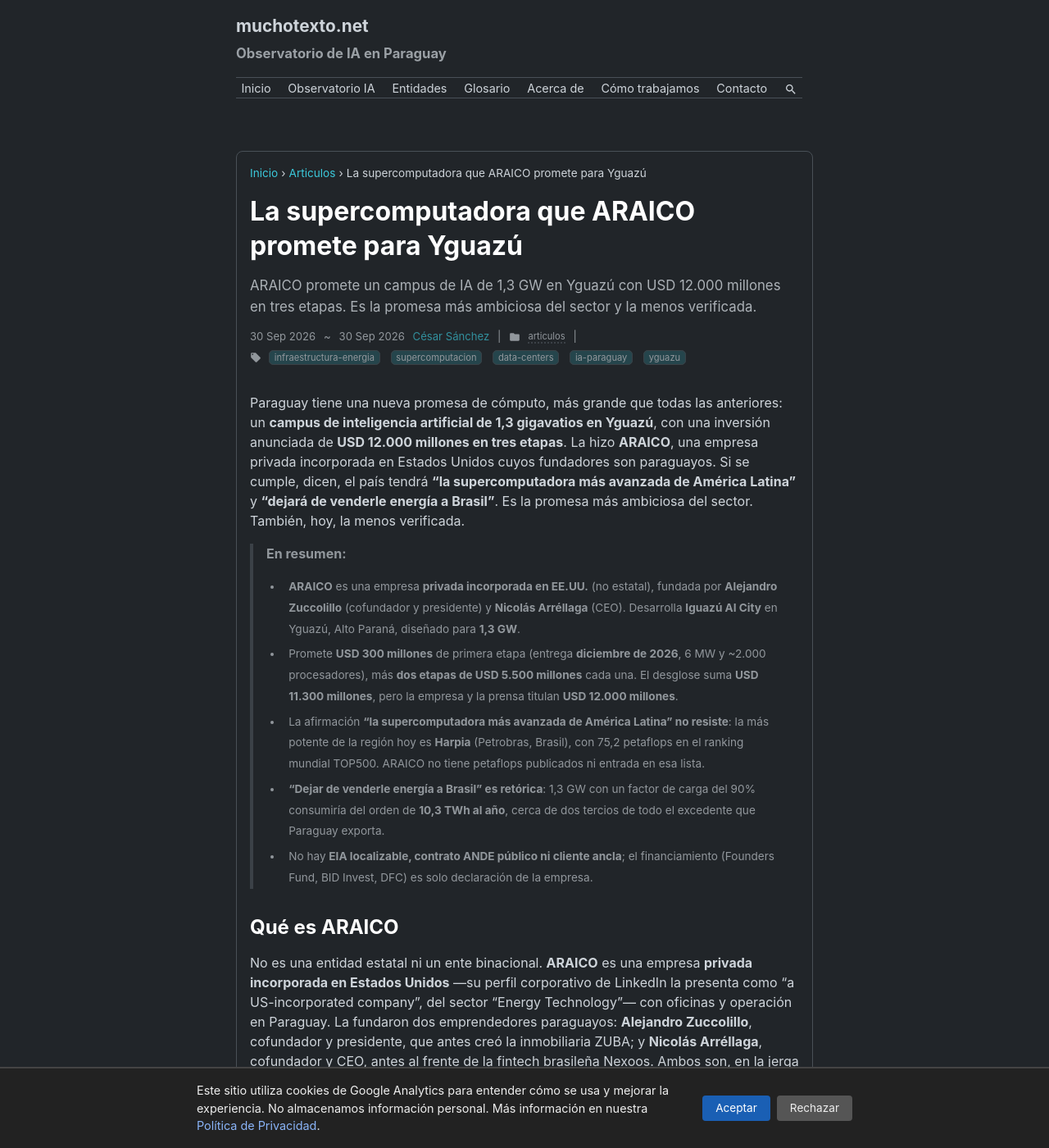
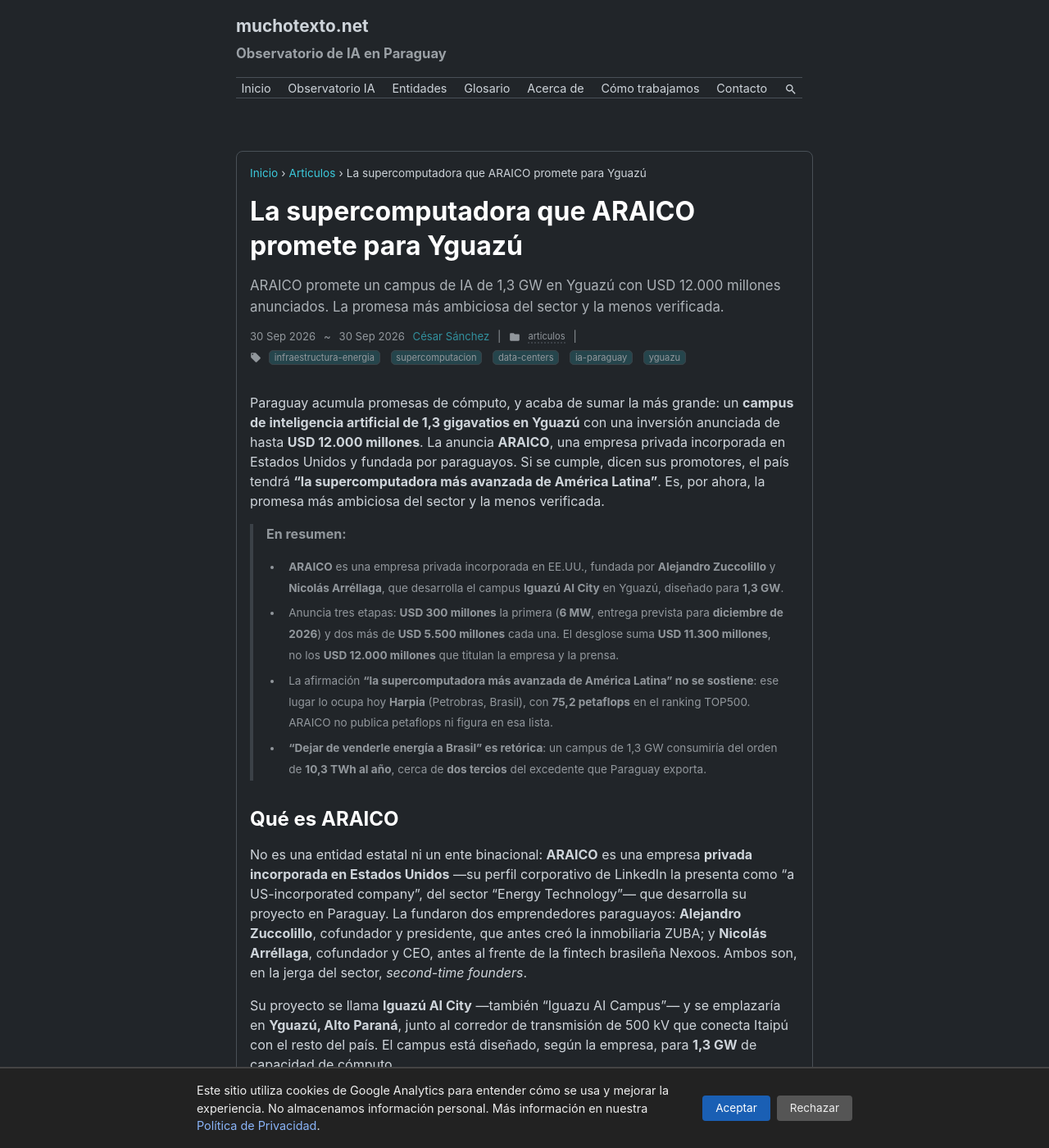
Before and after one commit to miravosqueinteresante/muchotexto.net, a Jekyll site: the page built from _posts/2026-09-30-araico-supercomputadora-yguazu-paraguay.md, in a window 1280 px wide and 1400 px high. Shown: the whole window at 82% size. Built offline with Jekyll 4.4.1, drawn with Linux system fonts in a browser that asks for light colours; some of the changed text lies outside the part shown.

Commit message:
#55: reescritura completa con coherencia interna
La description y la conclusión repetían 'USD 12.000 millones' como dato,
contradiciendo la crítica central del artículo (el desglose suma 11.300).
Además había inconsistencias: el TL;DR decía 'cerca de dos tercios' del
excedente mientras el cuerpo y el FAQ decían 'entre dos tercios y tres
cuartos', y la comparación de costo aludía a Harpia sin cifra citada.

Reescritura de principio a fin: la cifra de 12.000 va siempre calificada
('anunciados', 'que titulan', 'que anuncia'), el excedente quedó unificado en
'cerca de dos tercios', y la comparación de costo se limitó a Coatlicue (el
único con cifra). Datos verificados intactos.

```diff
--- a/_posts/2026-09-30-araico-supercomputadora-yguazu-paraguay.md
+++ b/_posts/2026-09-30-araico-supercomputadora-yguazu-paraguay.md
@@ -5,11 +5,11 @@
 last_modified_at: 2026-09-30
 categories: [articulos]
 tags: [infraestructura-energia, supercomputacion, data-centers, ia-paraguay, yguazu]
-description: "ARAICO promete un campus de IA de 1,3 GW en Yguazú con USD 12.000 millones en tres etapas. Es la promesa más ambiciosa del sector y la menos verificada."
+description: "ARAICO promete un campus de IA de 1,3 GW en Yguazú con USD 12.000 millones anunciados. La promesa más ambiciosa del sector y la menos verificada."
 schema_type: TechArticle
 hitos:
   - fecha: "2026-09-29"
-    texto: "Alejandro Zuccolillo, cofundador y presidente de ARAICO, detalla en entrevistas con ABC Color y Diario HOY las tres etapas del campus de IA en Yguazú: USD 300 millones de entrega para fin de año, y dos etapas de USD 5.500 millones cada una."
+    texto: "Alejandro Zuccolillo, cofundador y presidente de ARAICO, detalla en entrevistas con ABC Color y Diario HOY las tres etapas del campus de IA en Yguazú: USD 300 millones de primera etapa para fin de año, y dos etapas de USD 5.500 millones cada una."
 glosario:
   - tema: "Tecnología IA"
     termino: "Supercomputadora de IA"
@@ -17,72 +17,71 @@
 casos:
   - tema: "Infraestructura"
     titulo: "Las promesas de cómputo en Paraguay"
-    texto: "ARAICO proyecta un campus de 1,3 GW en Yguazú con USD 12.000 millones en tres etapas; su primera fase sería de 6 MW para diciembre de 2026. Se suma a X8 Cloud (6 a 250 MW, sin obra verificable) y a Yguazú Digital (MOU con Taiwán, fases de 10, 100 y 1.000 MW, sin contrato). Ninguno tiene aún obra certificada ni cliente ancla público."
+    texto: "ARAICO proyecta un campus de 1,3 GW en Yguazú con una inversión anunciada de hasta USD 12.000 millones en tres etapas; su primera fase sería de 6 MW para diciembre de 2026. Se suma a X8 Cloud (6 a 250 MW, sin obra verificable) y a Yguazú Digital (MOU con Taiwán, fases de 10, 100 y 1.000 MW, sin contrato). Ninguno tiene aún obra certificada ni cliente ancla público."
 directorio:
   - seccion: "Data centers e infraestructura"
     nombre: "ARAICO — Iguazú AI City"
-    descripcion: "Empresa privada incorporada en Estados Unidos que desarrolla un campus de inteligencia artificial de hasta 1,3 GW en Yguazú, Alto Paraná. Proyecta USD 12.000 millones en tres etapas; la primera (6 MW) con entrega prevista para diciembre de 2026."
+    descripcion: "Empresa privada incorporada en Estados Unidos que desarrolla un campus de inteligencia artificial de hasta 1,3 GW en Yguazú, Alto Paraná. Anuncia una inversión de hasta USD 12.000 millones en tres etapas; la primera (6 MW) con entrega prevista para diciembre de 2026."
     url: "https://araico.ai/"
 ---
 
-Paraguay tiene una nueva promesa de cómputo, más grande que todas las anteriores: un **campus de inteligencia artificial de 1,3 gigavatios en Yguazú**, con una inversión anunciada de **USD 12.000 millones en tres etapas**. La hizo **ARAICO**, una empresa privada incorporada en Estados Unidos cuyos fundadores son paraguayos. Si se cumple, dicen, el país tendrá **"la supercomputadora más avanzada de América Latina"** y **"dejará de venderle energía a Brasil"**. Es la promesa más ambiciosa del sector. También, hoy, la menos verificada.
+Paraguay acumula promesas de cómputo, y acaba de sumar la más grande: un **campus de inteligencia artificial de 1,3 gigavatios en Yguazú** con una inversión anunciada de hasta **USD 12.000 millones**. La anuncia **ARAICO**, una empresa privada incorporada en Estados Unidos y fundada por paraguayos. Si se cumple, dicen sus promotores, el país tendrá **"la supercomputadora más avanzada de América Latina"**. Es, por ahora, la promesa más ambiciosa del sector y la menos verificada.
 
 > **En resumen:**
-> - **ARAICO** es una empresa **privada incorporada en EE.UU.** (no estatal), fundada por **Alejandro Zuccolillo** (cofundador y presidente) y **Nicolás Arréllaga** (CEO). Desarrolla **Iguazú AI City** en Yguazú, Alto Paraná, diseñado para **1,3 GW**.
-> - Promete **USD 300 millones** de primera etapa (entrega **diciembre de 2026**, 6 MW y ~2.000 procesadores), más **dos etapas de USD 5.500 millones** cada una. El desglose suma **USD 11.300 millones**, pero la empresa y la prensa titulan **USD 12.000 millones**.
-> - La afirmación **"la supercomputadora más avanzada de América Latina" no resiste**: la más potente de la región hoy es **Harpia** (Petrobras, Brasil), con 75,2 petaflops en el ranking mundial TOP500. ARAICO no tiene petaflops publicados ni entrada en esa lista.
-> - **"Dejar de venderle energía a Brasil" es retórica**: 1,3 GW con un factor de carga del 90% consumiría del orden de **10,3 TWh al año**, cerca de dos tercios de todo el excedente que Paraguay exporta.
-> - No hay **EIA localizable, contrato ANDE público ni cliente ancla**; el financiamiento (Founders Fund, BID Invest, DFC) es solo declaración de la empresa.
+> - **ARAICO** es una empresa privada incorporada en EE.UU., fundada por **Alejandro Zuccolillo** y **Nicolás Arréllaga**, que desarrolla el campus **Iguazú AI City** en Yguazú, diseñado para **1,3 GW**.
+> - Anuncia tres etapas: **USD 300 millones** la primera (**6 MW**, entrega prevista para **diciembre de 2026**) y dos más de **USD 5.500 millones** cada una. El desglose suma **USD 11.300 millones**, no los **USD 12.000 millones** que titulan la empresa y la prensa.
+> - La afirmación **"la supercomputadora más avanzada de América Latina" no se sostiene**: ese lugar lo ocupa hoy **Harpia** (Petrobras, Brasil), con **75,2 petaflops** en el ranking TOP500. ARAICO no publica petaflops ni figura en esa lista.
+> - **"Dejar de venderle energía a Brasil" es retórica**: un campus de 1,3 GW consumiría del orden de **10,3 TWh al año**, cerca de **dos tercios** del excedente que Paraguay exporta.
 
 ## Qué es ARAICO
 
-No es una entidad estatal ni un ente binacional. **ARAICO** es una empresa **privada incorporada en Estados Unidos** —su perfil corporativo de LinkedIn la presenta como "a US-incorporated company", del sector "Energy Technology"— con oficinas y operación en Paraguay. La fundaron dos emprendedores paraguayos: **Alejandro Zuccolillo**, cofundador y presidente, que antes creó la inmobiliaria ZUBA; y **Nicolás Arréllaga**, cofundador y CEO, antes al frente de la fintech brasileña Nexoos. Ambos son, en la jerga del sector, *second-time founders*.
+No es una entidad estatal ni un ente binacional: **ARAICO** es una empresa **privada incorporada en Estados Unidos** —su perfil corporativo de LinkedIn la presenta como "a US-incorporated company", del sector "Energy Technology"— que desarrolla su proyecto en Paraguay. La fundaron dos emprendedores paraguayos: **Alejandro Zuccolillo**, cofundador y presidente, que antes creó la inmobiliaria ZUBA; y **Nicolás Arréllaga**, cofundador y CEO, antes al frente de la fintech brasileña Nexoos. Ambos son, en la jerga del sector, *second-time founders*.
 
-Su proyecto se llama **Iguazú AI City** —también "Iguazu AI Campus"— y se ubica en **Yguazú, Alto Paraná**, junto al corredor de transmisión de 500 kV que conecta Itaipú con el resto del país. El campus está diseñado, según la empresa, para **1,3 GW** de capacidad de cómputo.
+Su proyecto se llama **Iguazú AI City** —también "Iguazu AI Campus"— y se emplazaría en **Yguazú, Alto Paraná**, junto al corredor de transmisión de 500 kV que conecta Itaipú con el resto del país. El campus está diseñado, según la empresa, para **1,3 GW** de capacidad de cómputo.
 
-Conviene una precisión de vocabulario que la propia publicidad mezcla: **un "supercomputador" y un "data center de GPU" no son lo mismo**. El primero es un sistema de cálculo de alto rendimiento, que se mide en **petaflops** (mil billones de operaciones por segundo) y aparece en el ranking mundial **TOP500**. El segundo es una **instalación** de cómputo acelerado, que se mide en **megavatios**. ARAICO promete lo segundo (1,3 GW) y lo presenta como lo primero ("la supercomputadora más avanzada").
+Conviene una precisión de vocabulario que la propia publicidad mezcla: **un supercomputador y un data center de GPU no son lo mismo**. El primero es un sistema de cálculo de alto rendimiento, que se mide en **petaflops** (mil billones de operaciones por segundo) y aparece en el ranking mundial **TOP500**. El segundo es una instalación de cómputo acelerado, que se mide en **megavatios**. ARAICO promete lo segundo (1,3 GW) y lo presenta como lo primero ("la supercomputadora más avanzada").
 
 ## Las tres etapas y la cuenta que no cierra
 
-El detalle de las fases lo dio Zuccolillo en entrevistas con **ABC Color** y **Diario HOY** el 29 de septiembre de 2026:
+El detalle de las fases lo dio Zuccolillo en entrevistas con **ABC Color** y **Diario HOY** del 29 de septiembre de 2026:
 
 - **Primera etapa: USD 300 millones**, con entrega prevista para **diciembre de 2026**. Físicamente: **6 módulos, 6 MW y unos 2.000 procesadores**.
 - **Segunda etapa: USD 5.500 millones.**
 - **Tercera etapa: USD 5.500 millones.**
 
-La aritmética tiene un hueco que ninguna fuente explica. Los tres montos suman **USD 11.300 millones**, pero tanto la cobertura de la empresa como la de **ABC Color** y el diario **HOY** titulan **USD 12.000 millones**. Ese tramo de **USD 700 millones** que falta no aparece en el desglose. Es el primer indicio de que, en este proyecto, las cifras grandes circulan más rápido que su contabilidad.
+La aritmética tiene un hueco que ninguna fuente explica. Los tres montos suman **USD 11.300 millones**, pero la empresa y la prensa titulan **USD 12.000 millones**. Ese tramo de **USD 700 millones** no aparece en el desglose. Es el primer indicio de que, en este proyecto, las cifras grandes circulan más rápido que su contabilidad.
 
-Tampoco está claro de dónde saldría el dinero. ARAICO menciona un fondo ancla de más de USD 40 millones y alude a inversores de peso —se ha mencionado a **Founders Fund**, **BID Invest** y la agencia estadounidense **DFC**—, pero **no encontré confirmación pública independiente de esos fondos**: son declaraciones de la empresa, no compromisos documentados.
+Tampoco está claro de dónde saldría el dinero. ARAICO menciona un fondo ancla de más de **USD 40 millones** y alude a inversores de peso —se ha mencionado a **Founders Fund**, **BID Invest** y la agencia estadounidense **DFC**—, pero no hay confirmación pública independiente de esos compromisos: son declaraciones de la empresa, no acuerdos documentados.
 
 ## La supercomputadora que ya existe (y no es paraguaya)
 
 El eco central del anuncio es que Paraguay tendrá **la supercomputadora más avanzada de América Latina**. Contra el universo real de la región, la afirmación no se sostiene.
 
-Según el **TOP500** de junio de 2026, el sistema más potente de América Latina es **Harpia**, de **Petrobras (Brasil)**, con **75,2 petaflops** de rendimiento medido y el puesto 37 del mundo. Brasil concentra **10 de los 11** sistemas de la región; el restante es **Clementina XXI**, en Argentina, con 5,39 petaflops. México anunció **Coatlicue** —314 petaflops, 14.480 GPU, ~USD 310 millones—, que sería cuatro veces Harpia, pero **no figura en la lista a junio de 2026 ni está operativo**. Chile, con su sistema Leftraru, juega en teraflops.
+Según el **TOP500** de junio de 2026, el sistema más potente de América Latina es **Harpia**, de **Petrobras (Brasil)**, con **75,2 petaflops** de rendimiento medido y el puesto 37 del mundo. Brasil concentra **10 de los 11** sistemas de la región; el restante es **Clementina XXI**, en Argentina, con 5,39 petaflops. México anunció **Coatlicue** —314 petaflops, 14.480 GPU y un costo de unos **USD 310 millones**—, que sería cuatro veces Harpia, pero a junio de 2026 no figura en la lista ni está operativo. Chile, con su sistema Leftraru, juega en teraflops.
 
-Visto así, el presupuesto de la primera etapa de ARAICO (USD 300 millones) es del **mismo orden** que los proyectos brasileño y mexicano. Eso no es un defecto: es lo que cuesta entrar a esa liga. El problema no es la magnitud del plan, sino presentarlo como una primacía regional que **no tiene petaflops publicados ni una entrada en el ranking**. La supercomputadora más avanzada de América Latina ya tiene nombre, y es brasileña.
+Visto así, el presupuesto de la primera etapa de ARAICO (USD 300 millones) es **del mismo orden que Coatlicue**. No es un defecto: es lo que cuesta entrar a esa liga. El problema no es la magnitud del plan, sino presentarlo como una primacía regional **sin publicar petaflops ni aparecer en el ranking**. La supercomputadora más avanzada de América Latina ya tiene nombre, y es brasileña.
 
 ## El claim energético: "dejar de venderle a Brasil"
 
 La frase más resonante del anuncio es que Paraguay **"dejará de venderle energía a Brasil como hizo por 50 años"** y que **"exportará inteligencia al mundo"**. La intención es comprensible; los números, esquivos.
 
-Primero, el dato de los años: Itaipú genera desde 1984, así que son unos **42 años**, no 50. Y el "precio de USD 19" que se menciona es la **tarifa de potencia** del acuerdo (USD 19,28 por kilovatio-mes), no un precio de energía: confundirlos es un error frecuente que el propio sector arrastra.
+Primero, el dato de los años: Itaipú genera desde 1984, así que son unos **42 años**, no 50. Y el "precio de USD 19" que se menciona es la **tarifa de potencia** del acuerdo (USD 19,28 por kilovatio-mes), no un precio de energía: confundirlos es un error frecuente que arrastra el propio sector.
 
-El problema de fondo es de magnitud. Paraguay exporta hoy cerca del **35% de lo que genera**, unos **15 teravatios-hora anuales**. Un campus de **1,3 GW** operando con un factor de carga del 90% consumiría del orden de **10,3 TWh al año** —entre **dos tercios y tres cuartos de todo el excedente exportado**. Es decir: incluso en el escenario máximo, el campus **no reemplazaría la exportación**, la reduciría. Y como la demanda interna creció **12,5% en 2025** y **17,9% en los primeros ocho meses de 2026**, el margen de excedente se reduce progresivamente, con o sin ARAICO.
+El problema de fondo es de magnitud. Paraguay exporta hoy cerca del **35% de lo que genera**, unos **15 teravatios-hora anuales**. Un campus de **1,3 GW** operando con un factor de carga del 90% consumiría del orden de **10,3 TWh al año**, cerca de **dos tercios** de todo el excedente exportado. Es decir: incluso en el escenario máximo, el campus **no reemplazaría la exportación, la reduciría**. Y como la demanda interna creció **12,5% en 2025** y **17,9% en los primeros ocho meses de 2026**, el margen de excedente se reduce con o sin ARAICO.
 
-Detrás hay otra fragilidad: los **generadores privados** que la reforma energética habilitó —la **Ley 7599** de diciembre de 2025 y el **Decreto 6034** de mayo de 2026— **todavía no existen a escala**. A agosto de 2026 no se había identificado ninguna planta solar o eólica utility-scale operando en Paraguay. La energía de la primera etapa, por lo tanto, saldría de **Itaipú a través de ANDE**, no de un mercado privado que aún no nació.
+Detrás hay otra fragilidad: los **generadores privados** que habilitó la reforma energética —la **Ley 7599** de diciembre de 2025 y el **Decreto 6034** de mayo de 2026— **todavía no existen a escala**. A agosto de 2026 no se había identificado ninguna planta solar o eólica utility-scale operando en Paraguay. La energía de la primera etapa saldría, por lo tanto, de **Itaipú a través de ANDE**, no de un mercado privado que aún no nació.
 
 ## Lo que falta (y lo que ya pasó)
 
 ARAICO se suma a una lista de proyectos de cómputo que Paraguay anunció con bombos y terminó postergando. **X8 Cloud** prometió fases de 6 a 250 MW y una meta corporativa de 5 GW que incluye otros países, sin obra verificable ni ubicación confirmada. **Yguazú Digital**, el proyecto con Taiwán, tiene un memorándum de entendimiento y fases de 10, 100 y 1.000 MW, pero sigue en fase de desarrollo y cooperación, **sin obra de cómputo construida ni en operación**. **Crusoe** —que se mencionó en la órbita de Paraguay— solo mantuvo reuniones exploratorias, sin contrato ni inversión confirmada.
 
-Para que ARAICO no siga ese camino, le faltan los mismos papeles que a los demás: una **Declaración de Impacto Ambiental aprobada** (en el registro de MADES figura, a nombre de Alejandro Zuccolillo, solo un **Relatorio de Impacto Ambiental en trámite**, no una DIA aprobada a nombre de ARAICO; el expediente de "Centro de Procesamiento de Datos" en Yguazú corresponde a otro proyecto, **Pardat Holding**), un **contrato de suministro con ANDE** (hoy es solo un anuncio), un **cierre financiero verificable** (los fondos están nombrados, no confirmados) y un **cliente de cómputo** que compre la capacidad. Ninguno de los cuatro está público.
+Para que ARAICO no siga ese camino, le faltan los mismos papeles que a los demás: una **declaración de impacto ambiental aprobada** —en el registro de MADES figura, a nombre de Alejandro Zuccolillo, solo un **relatorio de impacto ambiental en trámite**, no una declaración aprobada a nombre de ARAICO, y el expediente de "Centro de Procesamiento de Datos" en Yguazú corresponde a otro proyecto, **Pardat Holding**—, un **contrato de suministro con ANDE** que sea público, un **cierre financiero verificable** y un **cliente de cómputo** que compre la capacidad. Ninguno de los cuatro está público.
 
-Los expertos ya advirtieron sobre los proyectos gemelos. El expresidente de ANDE **Pedro Ferreira** sostiene que estos contratos, sin transferencia de conocimiento ni contrapartidas, equivalen a **"empeñar la mayor riqueza del país"**, y que los excedentes se agotan hacia 2030. La **Sociedad Paraguaya de Inteligencia Artificial (Sopaia)**, a través de su secretario Luis Benítez, calificó el proyecto Yguazú Digital de **"delirio"** por la ausencia de capital humano para operarlo: "no pasa más de 10 ingenieros que conocen este tipo de tecnología". ARAICO, por ser más reciente, todavía no recibió ese tipo de escrutinio.
+Los expertos ya advirtieron sobre los proyectos gemelos. El expresidente de ANDE **Pedro Ferreira** sostiene que estos contratos, sin transferencia de conocimiento ni contrapartidas, equivalen a **"empeñar la mayor riqueza del país"**, y que los excedentes se agotan hacia 2030. La **Sociedad Paraguaya de Inteligencia Artificial (Sopaia)**, a través de su secretario Luis Benítez, calificó el proyecto Yguazú Digital de **"delirio"** por la ausencia de capital humano para operarlo: "no pasa de 10 ingenieros que conocen este tipo de tecnología". ARAICO, por ser más reciente, todavía no recibió ese tipo de escrutinio.
 
 ## La pregunta abierta
 
-Que una empresa privada, incorporada en Estados Unidos, quiera invertir USD 12.000 millones en un campus de IA en Yguazú no es una mala noticia: es exactamente el tipo de apuesta que el discurso oficial celebra. El problema no es la ambición, sino la **distancia entre el anuncio y lo verificable**: un total que no cuadra, un superlativo regional que ya tiene dueño, una promesa energética que la aritmética contradice y unos financiadores cuyo compromiso nadie ha confirmado.
+Que una empresa privada, incorporada en Estados Unidos, quiera invertir los **USD 12.000 millones que anuncia** en un campus de IA en Yguazú no es una mala noticia: es exactamente el tipo de apuesta que celebra el discurso oficial. El problema no es la ambición, sino la **distancia entre el anuncio y lo verificable**: un total que no cuadra, un superlativo regional que ya tiene dueño, una promesa energética que la aritmética contradice y unos financiadores cuyo compromiso nadie ha confirmado.
 
 La primera etapa —6 MW para fin de año— es modesta y comprobable. Si se entrega, será el primer hito real. Hasta entonces, ARAICO pertenece a la misma categoría que sus predecesores: **una promesa con planos**. La pregunta no es si Paraguay necesita un campus de IA, sino si su relato público seguirá midiendo el futuro en gigavatios que aún no tienen dónde conectarse. El [observatorio de IA en Paraguay](/ia-en-paraguay/) registra cada anuncio y lo compara, después, con la obra: un ejercicio que [ya mostró que otros proyectos](/articulos/2026/06/23/yguazu-digital-paraguay-hub-ia-mas-grande-del-mundo/) siguen esperando su primer día de construcción.
 
@@ -96,7 +95,7 @@
       "name": "¿Qué es ARAICO y qué proyecta en Paraguay?",
       "acceptedAnswer": {
         "@type": "Answer",
-        "text": "ARAICO es una empresa privada incorporada en Estados Unidos, fundada por los paraguayos Alejandro Zuccolillo (presidente) y Nicolás Arréllaga (CEO). Desarrolla Iguazú AI City, un campus de inteligencia artificial de hasta 1,3 GW en Yguazú, Alto Paraná, con una inversión anunciada de USD 12.000 millones en tres etapas. La primera etapa, de 6 MW, tiene entrega prevista para diciembre de 2026."
+        "text": "ARAICO es una empresa privada incorporada en Estados Unidos, fundada por los paraguayos Alejandro Zuccolillo (presidente) y Nicolás Arréllaga (CEO). Desarrolla Iguazú AI City, un campus de inteligencia artificial de hasta 1,3 GW en Yguazú, Alto Paraná, con una inversión anunciada de hasta USD 12.000 millones en tres etapas. La primera etapa, de 6 MW, tiene entrega prevista para diciembre de 2026."
       }
     },
     {
@@ -112,7 +111,7 @@
       "name": "¿Cuánta energía consumiría el campus de ARAICO?",
       "acceptedAnswer": {
         "@type": "Answer",
-        "text": "Un campus de 1,3 GW operando con un factor de carga del 90% consumiría del orden de 10,3 TWh al año, entre dos tercios y tres cuartos de todo el excedente que Paraguay exporta (unos 15 TWh anuales). Por eso, 'dejar de venderle energía a Brasil' es una consecuencia posible del crecimiento del consumo interno, no una decisión: el campus reduciría la exportación, no la eliminaría."
+        "text": "Un campus de 1,3 GW operando con un factor de carga del 90% consumiría del orden de 10,3 TWh al año, cerca de dos tercios de todo el excedente que Paraguay exporta (unos 15 TWh anuales). Por eso, 'dejar de venderle energía a Brasil' es una consecuencia posible del crecimiento del consumo interno, no una decisión: el campus reduciría la exportación, no la eliminaría."
       }
     }
   ]
```
